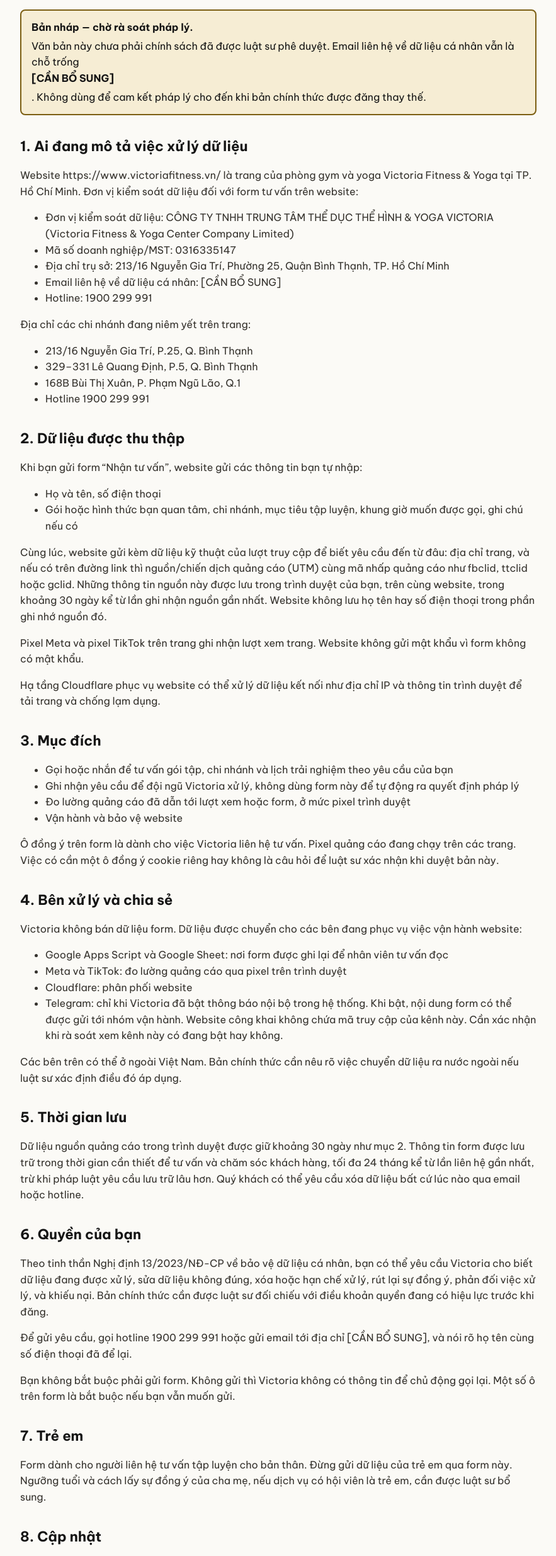
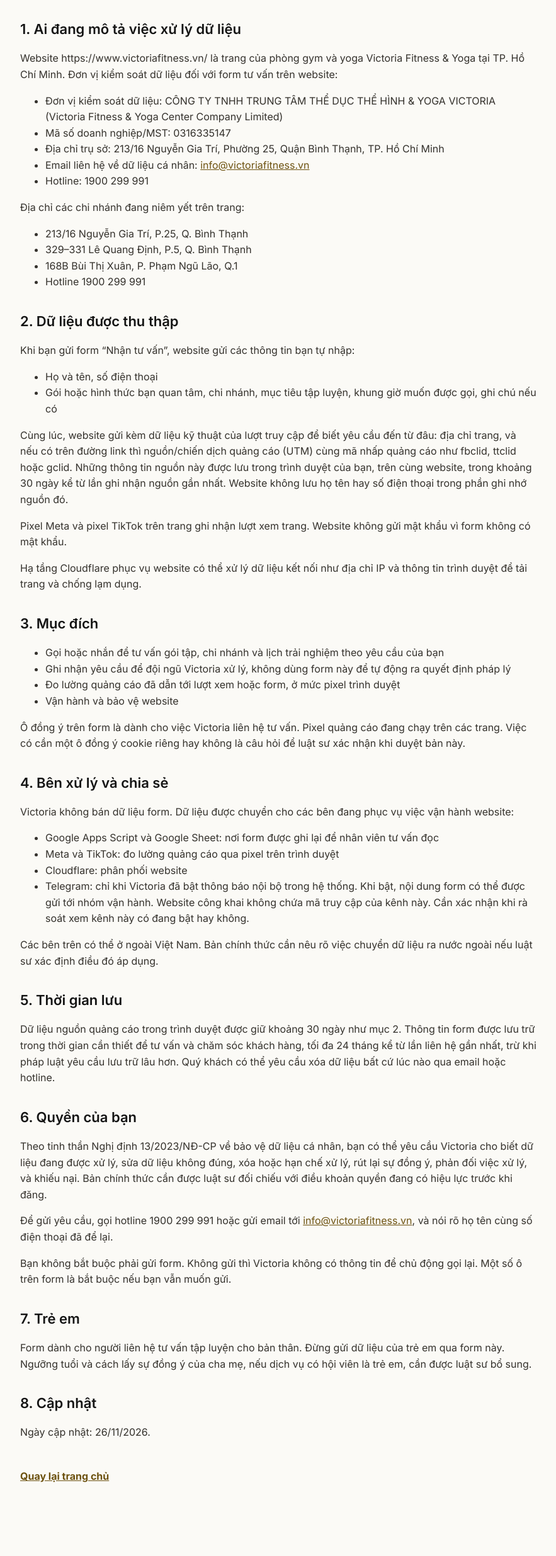
Before and after one commit to victoriafitnessyoga/Victoria, a plain HTML site: page public/chinh-sach-bao-mat.html in a window 1280 px wide. Shown: the part 194-2665 px from the top of the page at 63% size, without its empty margins (198-1081 px from the left). After the commit the page ends 2631 px from the top, so only its background shows below. Drawn offline with Linux system fonts and the light colour scheme.

Commit message:
Publish the Victoria privacy contact email
Replace the data-protection email placeholder with info@victoriafitness.vn and drop the draft banner now that the address is filled in.

Co-authored-by: victoriafitnessyoga <victoriafitnessyoga@users.noreply.github.com>

```diff
--- a/public/chinh-sach-bao-mat.html
+++ b/public/chinh-sach-bao-mat.html
@@ -3,11 +3,11 @@
 <head>
   <meta charset="UTF-8">
   <meta name="viewport" content="width=device-width, initial-scale=1.0">
-  <title>Chính sách bảo mật (bản nháp) | Victoria Fitness</title>
-  <meta name="description" content="Bản nháp chính sách bảo mật của Victoria Fitness về dữ liệu form tư vấn, pixel quảng cáo và quyền của khách theo Nghị định 13/2023. Cần rà soát pháp lý trước khi dùng chính thức.">
+  <title>Chính sách bảo mật | Victoria Fitness</title>
+  <meta name="description" content="Chính sách bảo mật của Victoria Fitness về dữ liệu form tư vấn, pixel quảng cáo và quyền của khách theo Nghị định 13/2023.">
   <link rel="canonical" href="https://www.victoriafitness.vn/chinh-sach-bao-mat">
-  <meta property="og:title" content="Chính sách bảo mật (bản nháp) | Victoria Fitness">
-  <meta property="og:description" content="Bản nháp chờ rà soát pháp lý. Mô tả dữ liệu form tư vấn và các bên xử lý kỹ thuật của Victoria Fitness.">
+  <meta property="og:title" content="Chính sách bảo mật | Victoria Fitness">
+  <meta property="og:description" content="Chính sách bảo mật của Victoria Fitness: dữ liệu form tư vấn, bên xử lý và quyền của khách.">
   <meta property="og:type" content="website">
   <meta property="og:url" content="https://www.victoriafitness.vn/chinh-sach-bao-mat">
   <meta property="og:locale" content="vi_VN">
@@ -15,7 +15,8 @@
   <link rel="icon" href="/favicon.ico" sizes="any">
   <link rel="stylesheet" href="/assets/fonts/fonts.css">
   <style>
-    body { margin: 0; font-family: Poppins, "Be Vietnam Pro", "Segoe UI", sans-serif; background: #fbfaf6; color: #141414; line-height: 1.6; }
+    body { margin: 0; font-family: Inter, "Be Vietnam Pro", "Segoe UI", sans-serif; font-synthesis: none; background: #fbfaf6; color: #141414; line-height: 1.6; }
+    h1, h2 { font-weight: 600; }
     main { max-width: 820px; margin: 0 auto; padding: 36px 20px 80px; }
     img { width: 168px; height: auto; }
     h1 { font-size: clamp(30px, 5vw, 44px); line-height: 1.15; margin: 22px 0 8px; }
@@ -32,10 +33,6 @@
     <a href="/"><img src="/assets/victoria-logo-dark.png" width="3269" height="649" alt="Victoria Fitness"></a>
     <h1>Chính sách bảo mật</h1>
     <p>Bản ngày 26/11/2026 · Victoria Fitness &amp; Yoga</p>
-    <aside class="draft" role="note">
-      <strong>Bản nháp — chờ rà soát pháp lý.</strong>
-      Văn bản này chưa phải chính sách đã được luật sư phê duyệt. Email liên hệ về dữ liệu cá nhân vẫn là chỗ trống <strong>[CẦN BỔ SUNG]</strong>. Không dùng để cam kết pháp lý cho đến khi bản chính thức được đăng thay thế.
-    </aside>
 
     <h2>1. Ai đang mô tả việc xử lý dữ liệu</h2>
     <p>Website https://www.victoriafitness.vn/ là trang của phòng gym và yoga Victoria Fitness &amp; Yoga tại TP. Hồ Chí Minh. Đơn vị kiểm soát dữ liệu đối với form tư vấn trên website:</p>
@@ -43,7 +40,7 @@
       <li>Đơn vị kiểm soát dữ liệu: CÔNG TY TNHH TRUNG TÂM THỂ DỤC THỂ HÌNH &amp; YOGA VICTORIA (Victoria Fitness &amp; Yoga Center Company Limited)</li>
       <li>Mã số doanh nghiệp/MST: 0316335147</li>
       <li>Địa chỉ trụ sở: 213/16 Nguyễn Gia Trí, Phường 25, Quận Bình Thạnh, TP. Hồ Chí Minh</li>
-      <li>Email liên hệ về dữ liệu cá nhân: [CẦN BỔ SUNG]</li>
+      <li>Email liên hệ về dữ liệu cá nhân: <a href="mailto:info@victoriafitness.vn">info@victoriafitness.vn</a></li>
       <li>Hotline: 1900 299 991</li>
     </ul>
     <p>Địa chỉ các chi nhánh đang niêm yết trên trang:</p>
@@ -88,14 +85,14 @@
 
     <h2>6. Quyền của bạn</h2>
     <p>Theo tinh thần Nghị định 13/2023/NĐ-CP về bảo vệ dữ liệu cá nhân, bạn có thể yêu cầu Victoria cho biết dữ liệu đang được xử lý, sửa dữ liệu không đúng, xóa hoặc hạn chế xử lý, rút lại sự đồng ý, phản đối việc xử lý, và khiếu nại. Bản chính thức cần được luật sư đối chiếu với điều khoản quyền đang có hiệu lực trước khi đăng.</p>
-    <p>Để gửi yêu cầu, gọi hotline 1900 299 991 hoặc gửi email tới địa chỉ [CẦN BỔ SUNG], và nói rõ họ tên cùng số điện thoại đã để lại.</p>
+    <p>Để gửi yêu cầu, gọi hotline 1900 299 991 hoặc gửi email tới <a href="mailto:info@victoriafitness.vn">info@victoriafitness.vn</a>, và nói rõ họ tên cùng số điện thoại đã để lại.</p>
     <p>Bạn không bắt buộc phải gửi form. Không gửi thì Victoria không có thông tin để chủ động gọi lại. Một số ô trên form là bắt buộc nếu bạn vẫn muốn gửi.</p>
 
     <h2>7. Trẻ em</h2>
     <p>Form dành cho người liên hệ tư vấn tập luyện cho bản thân. Đừng gửi dữ liệu của trẻ em qua form này. Ngưỡng tuổi và cách lấy sự đồng ý của cha mẹ, nếu dịch vụ có hội viên là trẻ em, cần được luật sư bổ sung.</p>
 
     <h2>8. Cập nhật</h2>
-    <p>Khi bản được duyệt, Victoria sẽ thay trang này và ghi ngày hiệu lực. Cho đến lúc đó, đây vẫn là bản nháp ngày 24/11/2026.</p>
+    <p>Ngày cập nhật: 26/11/2026.</p>
     <a class="back" href="/">Quay lại trang chủ</a>
   </main>
 </body>
```
Also changed, not shown: 1 other file.
